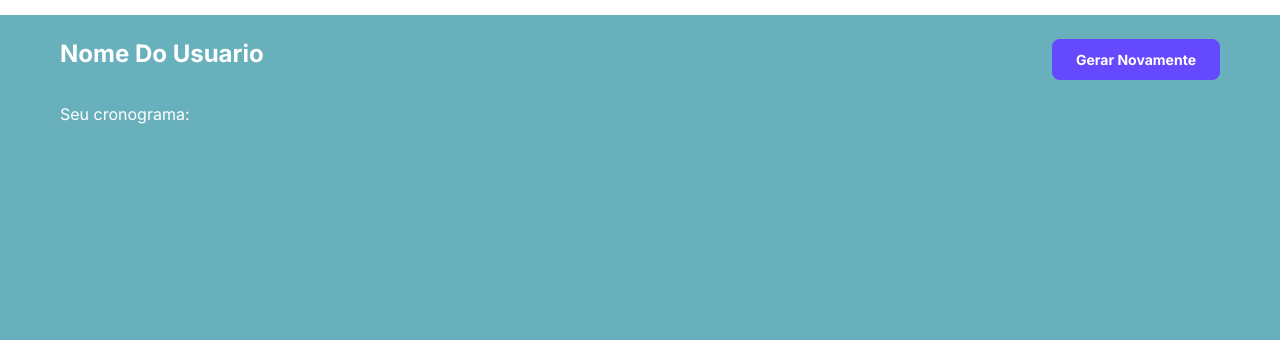
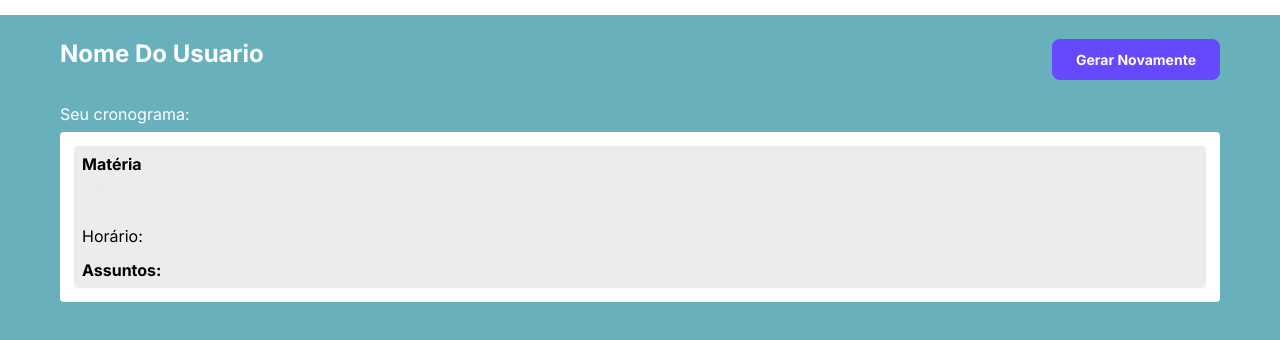
Before and after one commit to lgfas/planeja-ia, a plain HTML site: page result.html in a window 1280 px wide. Shown: the part 124-464 px from the top of the page. Drawn offline with Linux system fonts and the light colour scheme.

Commit message:
feat list

```diff
--- a/assets/css/components.css
+++ b/assets/css/components.css
@@ -21,6 +21,10 @@
   margin-bottom: 32px;
 }
 
+.button:hover {
+  background: #6549c1;
+}
+
 @media only screen and (max-width: 768px) {
   .container {
     padding: 0px 40px 0px 40px;
--- a/assets/css/result.css
+++ b/assets/css/result.css
@@ -13,9 +13,47 @@
   display: flex;
   justify-content: space-between;
   align-items: start;
-    color: #FFFFFF;
+  color: #ffffff;
 }
 
 .cronograma-superior-texto p {
   margin-top: 36px;
 }
+
+.cronogramas {
+  background-color: white;
+  padding: 14px;
+  border-radius: 4px;
+  margin-top: 8px;
+  gap: 8px;
+}
+
+.cronograma {
+  background-color: rgba(208, 208, 208, 0.4);
+  padding: 8px;
+  border-radius: 4px;
+}
+
+.cronograma-header {
+  flex-direction: row;
+  align-items: center;
+  justify-content: space-between;
+  margin-bottom: 4px;
+}
+
+.cronogramaName {
+  font-size: 16px;
+  font-weight: bold;
+}
+
+.cronograma-content {
+  flex-direction: row;
+  align-items: center;
+  gap: 8px;
+}
+
+.cronogramaText {
+  font-size: 16px;
+  margin-top: 8px;
+  margin-top: 14px;
+}
--- a/result.html
+++ b/result.html
@@ -32,8 +32,18 @@
         </div>
         <a href="./" class="button">Gerar Novamente</a>
       </div>
-        <div class="cronograma-main">
-
+      <div class="cronogramas">
+        <div class="cronograma">
+          <div class="cronograma-header">
+            <p class="cronogramaName">Matéria</p>
+            <img src="./assets/img/book.svg" alt="icone de livro">
+          </div>
+          <div class="cronograma-content">
+            <img src="./assets/img/clock.svg" alt="icone de relogio">
+            <p>Horário:</p>
+          </div>
+          <h3 class="cronogramaText">Assuntos:</h3>
+        </div>
       </div>
     </div>
   </main>
```
Also changed, not shown: assets/img/book.svg (added), assets/img/clock.svg (added). Lines whose indentation alone changed are shown as unchanged.
